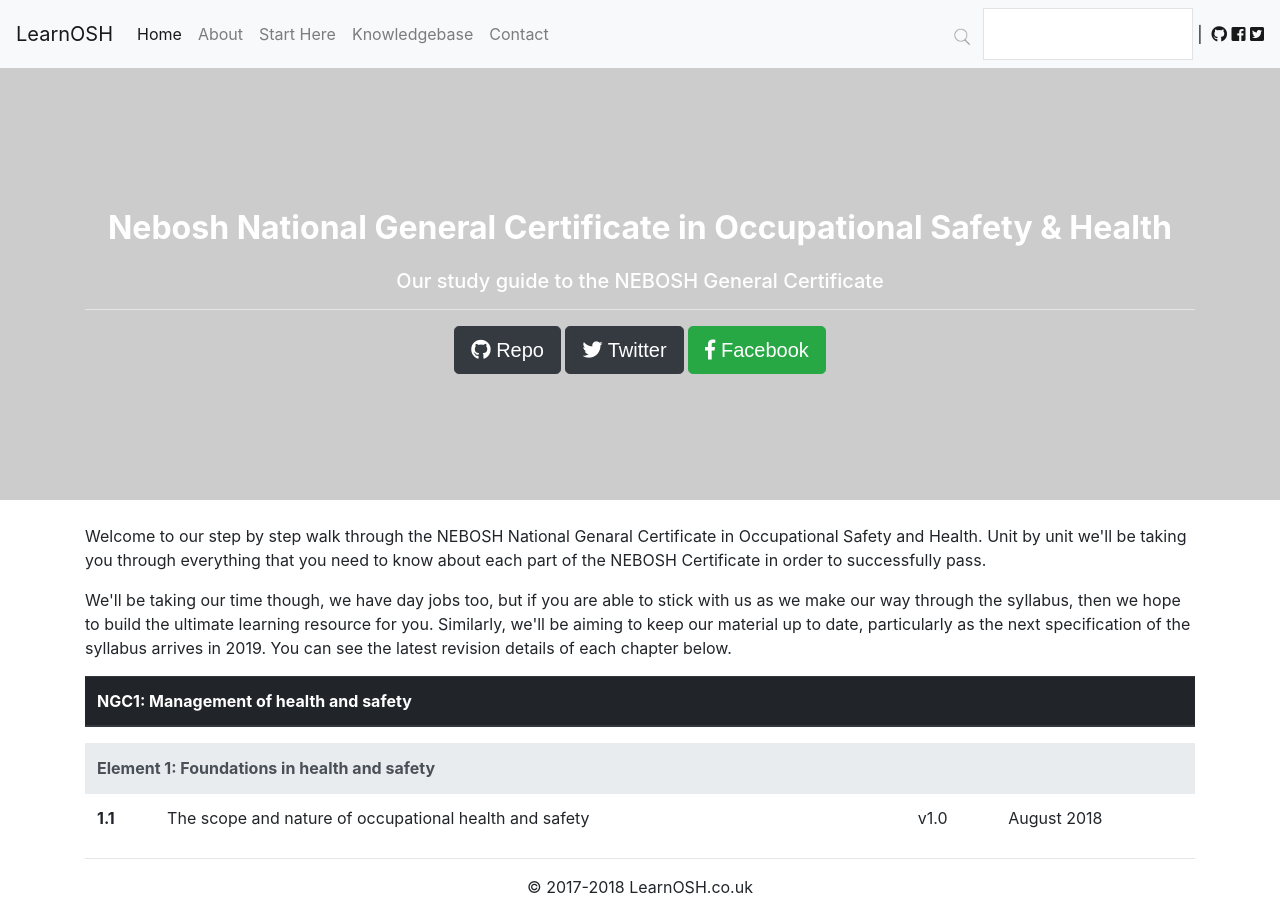
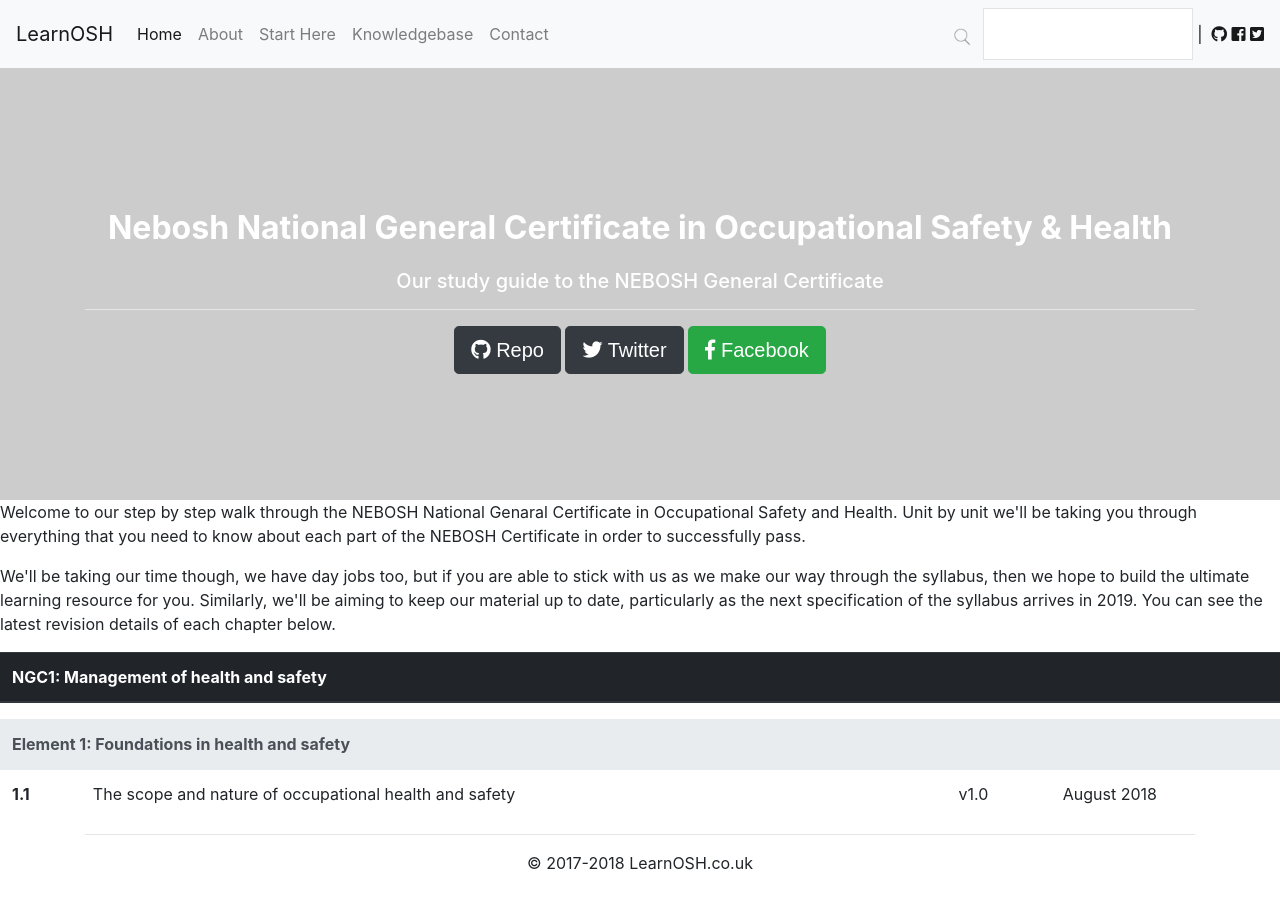
Before and after one commit to lee-perry/learnosh, a Jekyll site: the page built from course/nebosh_national_certificate/index.html, in a window 1280 px wide. Built offline with Jekyll 4.4.1, drawn with Linux system fonts in a browser that asks for light colours; nearby versions of some CDN libraries.

Commit message:
Update index.html

```diff
--- a/course/nebosh_national_certificate/index.html
+++ b/course/nebosh_national_certificate/index.html
@@ -3,8 +3,7 @@
 title: Nebosh National General Certificate in Occupational Safety & Health
 subtitle: Our study guide to the NEBOSH General Certificate
 ---
-<div class="container">
-  <br/>
+
   <p>Welcome to our step by step walk through the NEBOSH National Genaral Certificate in Occupational Safety and Health.  Unit by unit we'll be taking you through everything that you need to know about each part of the NEBOSH Certificate in order to successfully pass.</p>
   <p>We'll be taking our time though, we have day jobs too, but if you are able to stick with us as we make our way through the syllabus, then we hope to build the ultimate learning resource for you.  Similarly, we'll be aiming to keep our material up to date, particularly as the next specification of the syllabus arrives in 2019.  You can see the latest revision details of each chapter below.</p>
 <table class="table">
@@ -33,4 +32,3 @@
     </tr>
   </tbody>
 </table>
-</div>
```
